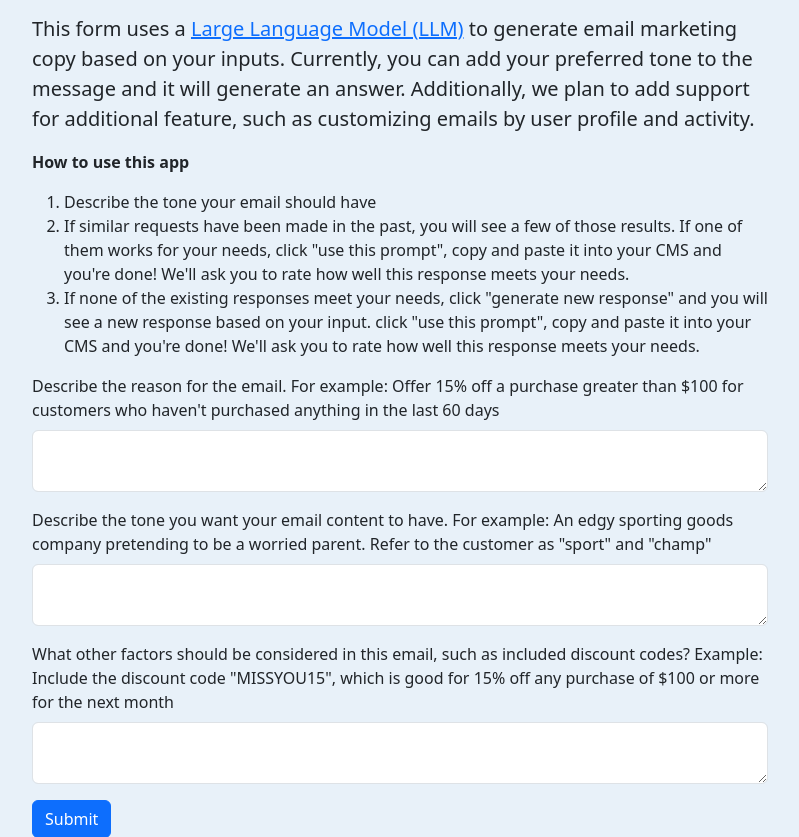
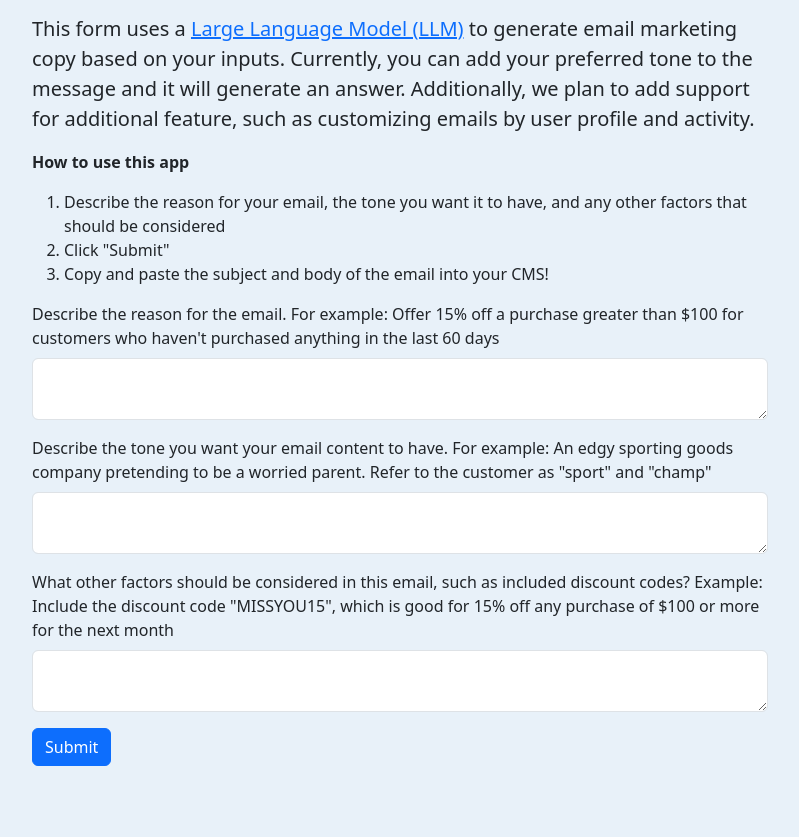
Before and after one commit to shanecglass/llms-for-email-marketing, a Flask app: page / in a window 1280 px wide. Shown: the part 146-983 px from the top of the page, without its empty margins (240-1039 px from the left). After the commit the page ends 912 px from the top, so only its background shows below. Run offline with Flask 2, Linux system fonts and the light colour scheme; some libraries are stand-ins or nearby versions.

Commit message:
Update instructions

```diff
--- a/templates/index.html
+++ b/templates/index.html
@@ -27,9 +27,9 @@ Email Marketing Copy Generator
       Currently, you can add your preferred tone to the message and it will generate an answer. Additionally, we plan to add support for additional feature, such as customizing emails by user profile and activity.</p>
       <p><b>How to use this app</b></p>
       <p><ol>
-        <li>Describe the tone your email should have</li>
-        <li>If similar requests have been made in the past, you will see a few of those results. If one of them works for your needs, click "use this prompt", copy and paste it into your CMS and you're done! We'll ask you to rate how well this response meets your needs.</li>
-        <li>If none of the existing responses meet your needs, click "generate new response" and you will see a new response based on your input. click "use this prompt", copy and paste it into your CMS and you're done! We'll ask you to rate how well this response meets your needs.</li>
+        <li>Describe the reason for your email, the tone you want it to have, and any other factors that should be considered</li>
+        <li>Click "Submit"</li>
+        <li>Copy and paste the subject and body of the email into your CMS!</li>
       </ol></p>
 
       {{ render_form(form) }}
--- a/templates/review.html
+++ b/templates/review.html
@@ -25,10 +25,10 @@ You've got mail!
       <p>Here's what we came up with based on your input. Take a look:</p>
 
       <div class="row">
-      <p><b>Subject:</b>"{{ email_subject }}"</p>
+      <p><b>Subject: </b></br>{{ email_subject }}</p>
       </div>
       <div class="row">
-      <p><b>Body:</b>"{{ email_body }}"</p>
+      <p><b>Body: </b></br>{{ email_body }}</p>
       </div>
     </div>
   </div>
```
